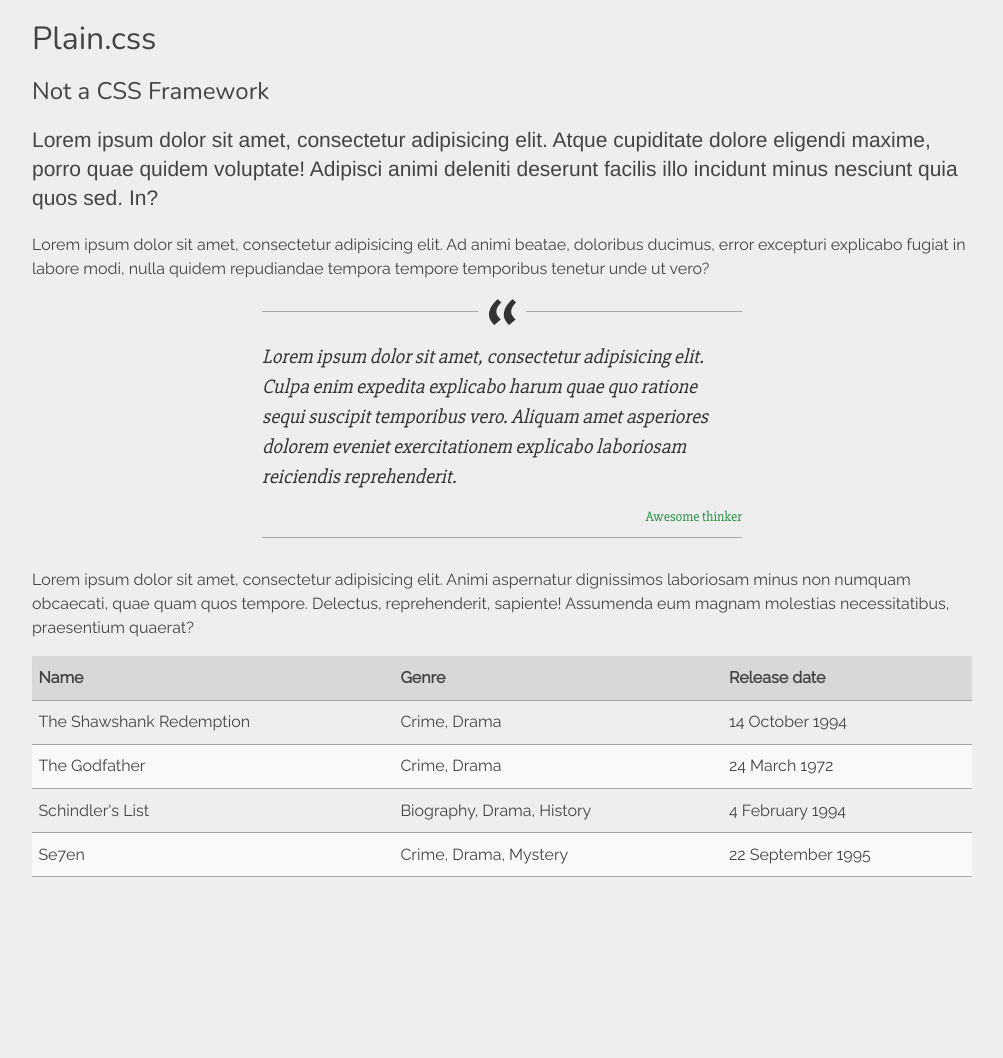
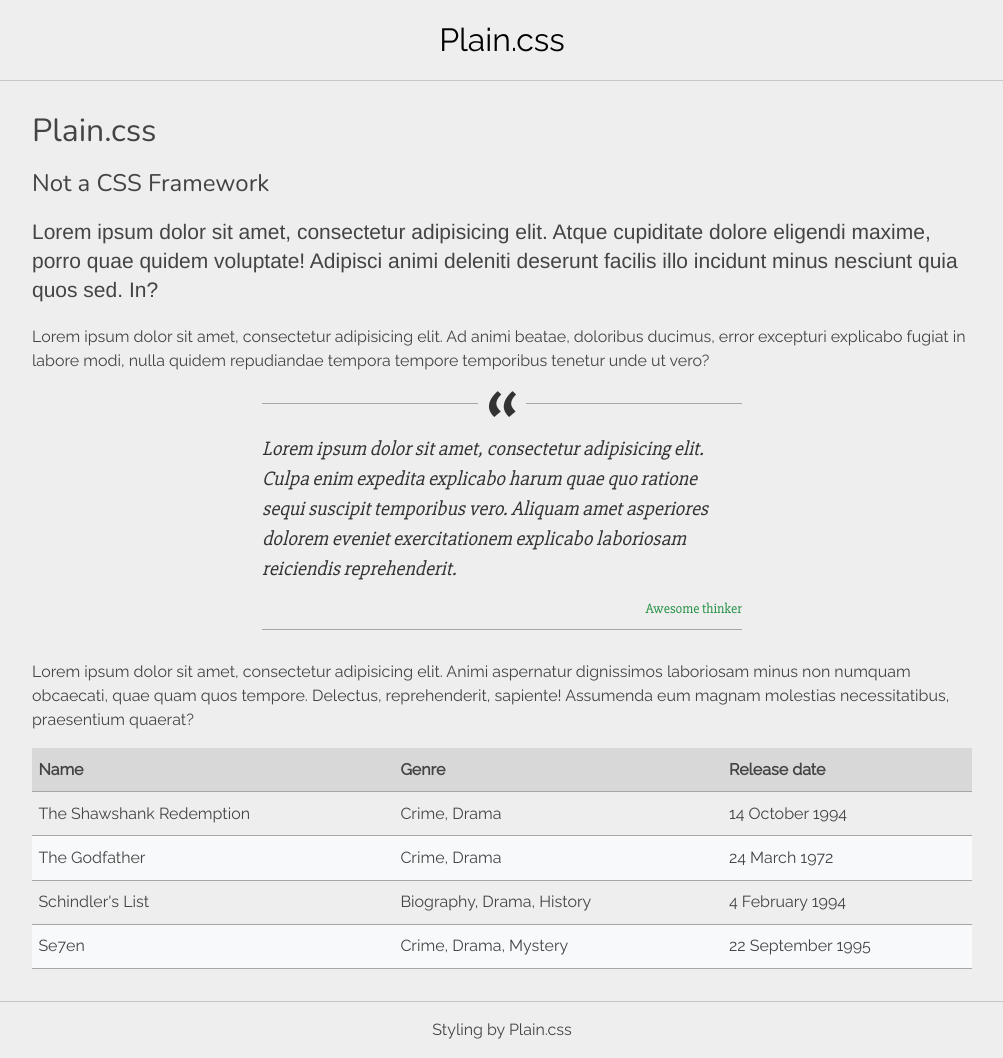
Before and after one commit to hising/plain.css, a plain HTML site: page index.html in a window 1280 px wide. Shown: the whole page, without its empty margins (138-1141 px from the left). Before the commit the page ends 885 px from the top, so only its background shows below. Drawn offline with nearby package versions, Linux system fonts and the light colour scheme.

Commit message:
Added footer and header

```diff
--- a/dist/plain.css
+++ b/dist/plain.css
@@ -6,7 +6,10 @@ body {
     font-size: 16px;
     line-height: 1.5;
     background-color: #eee;
-    color: #444; }
+    color: #444;
+    padding:0;
+    margin:0;
+}
 
 h1, h2, h3, h4, h5, h6 {
     font-family: 'Nunito', sans-serif;
@@ -64,6 +67,21 @@ blockquote:after {
     color: #249144;
     margin-top: 1em;
     font-style: normal; }
+
+header {
+    text-align: center;
+    margin-bottom: 2rem;
+    padding: 1rem;
+    border-bottom: .05rem solid #c7c7c7;
+}
+
+header .brand {
+    color: #000;
+    text-decoration: none;
+    border-bottom:none;
+    font-size: 32px;
+    font-weight: 100;
+}
 
 .container {
     margin-right: auto;
@@ -145,3 +163,10 @@ table thead tr {
 table tbody tr:nth-of-type(even) {
     background: #f8f9fa;
 }
+
+footer {
+    text-align: center;
+    margin-top: 2rem;
+    padding: 1rem;
+    border-top: .05rem solid #c7c7c7;
+}
--- a/index.html
+++ b/index.html
@@ -10,6 +10,11 @@
     <link rel="stylesheet" href="dist/plain.css">
 </head>
 <body>
+
+<header>
+    <a href="#" class="brand">Plain.css</a>
+</header>
+
 <div class="container">
     <h1>Plain.css</h1>
     <h2>Not a CSS Framework</h2>
@@ -62,5 +67,8 @@
         </tbody>
     </table>
 </div>
+<footer>
+    Styling by Plain.css
+</footer>
 </body>
 </html>
```
